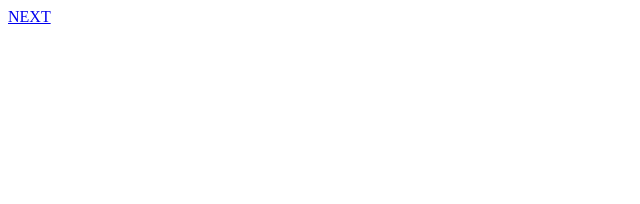
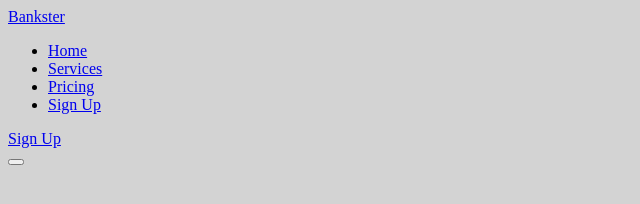
Before and after one commit to psychedelic-theory/25WebsiteProject, a plain HTML site: page index.html in a window 1280 px wide. Shown: the whole page, without its empty margins (0-640 px from the left). Drawn offline with Linux system fonts and the light colour scheme.

Commit message:
Type: Development Source: PC User: Johan
Reconstructed the files with the updated versions. Added code to the index.html file to create the inital page.

```diff
--- a/index.html
+++ b/index.html
@@ -3,14 +3,44 @@
 <head>
     <meta charset="UTF-8">
     <meta name="viewport" content="width=device-width, initial-scale=1.0">
-    <title>NEXT Website</title>
+    <title>Website - Digital Project 25</title>
     <link rel="stylesheet" href="styles.css">
 </head>
-<body>
-    <nav class="navbar">
-        <div class="navbar_container">
-            <a href="/" id="navbar__logo">NEXT</a>
-        </div>
-    </nav>
-</body>
+    <body>
+        <header>
+            <nax class"navbar" role="navigation" aria-label=""Main Navigation">
+                <div class="navbar__container">
+                    <a href="/" id="navbar-logo">Bankster</a>
+                    <ul class="navbar__menu">
+                        <li class="navbar__item">
+                            <a href="/" class="navbar_links">Home</a>
+                        </li>
+                        <li class="navbar__item">
+                            <a href="/services.html" class="navbar_links">Services</a>
+                        </li>
+                        <li class="navbar__item">
+                            <a href="/pricing.html" class="navbar_links">Pricing</a>
+                        </li>
+                        <li class="navbar__btn mobile">
+                            <a href="/signup.html" class="navbar_links">Sign Up</a>
+                        </li>
+                    </ul>
+
+                    <div class="navbar___btn desktop">
+                        <a href="/signup.html" class="button">Sign Up</a>
+                    </div>
+
+                    <button
+                        class="navbar__toggle"
+                        id="mobile-menu"
+                        aria-label="Toggle Navigation"
+                        aria-expanded-""
+                        false
+                    >
+                    <i class="fas fa-bars"></i>
+                </button>
+                </div>
+            </nax>
+        </header>
+    </body>
 </html>
--- a/styles.css
+++ b/styles.css
@@ -1,3 +1,3 @@
-h1 {
-    color: red;
+body {
+    background-color: lightgrey
 }
```
